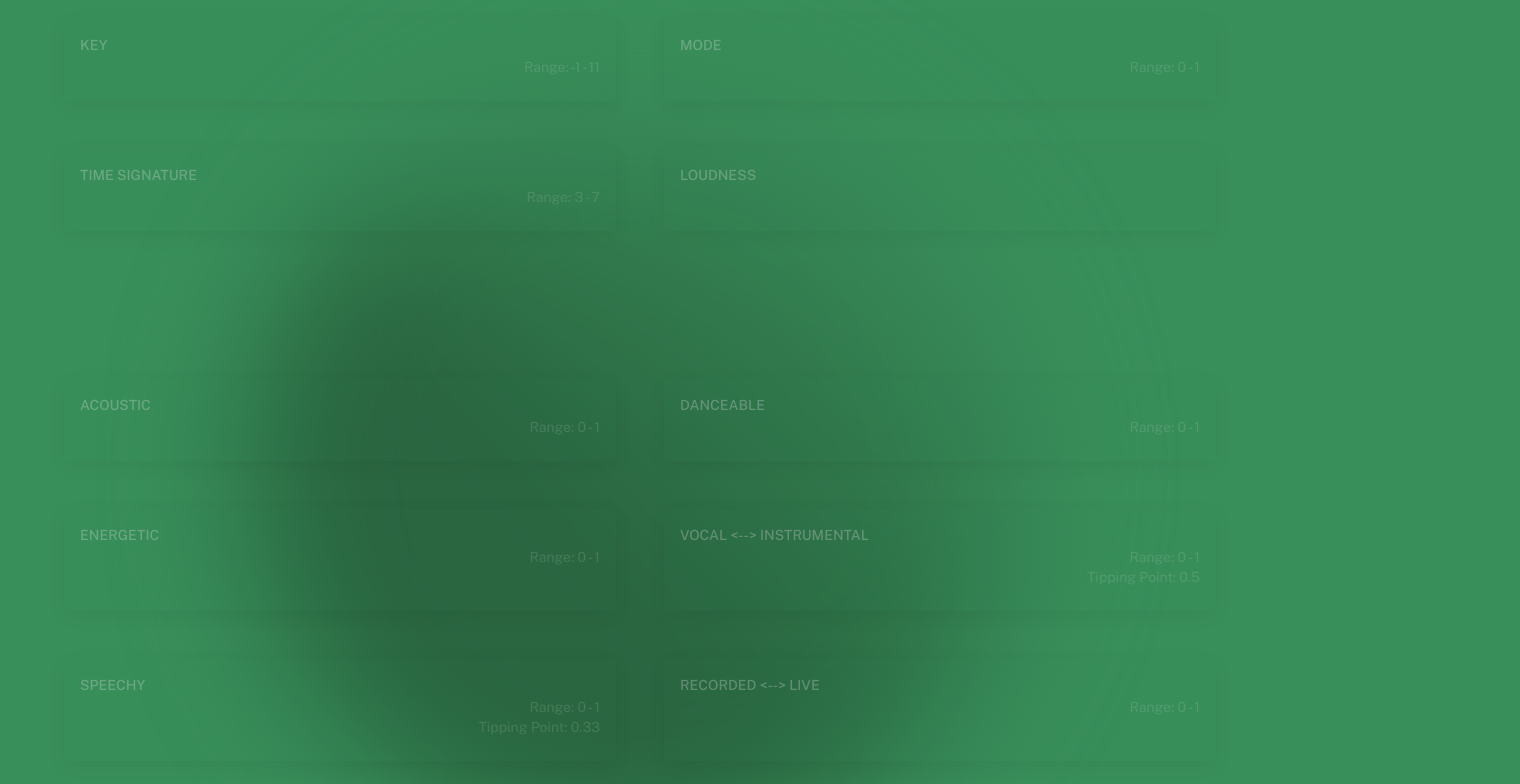
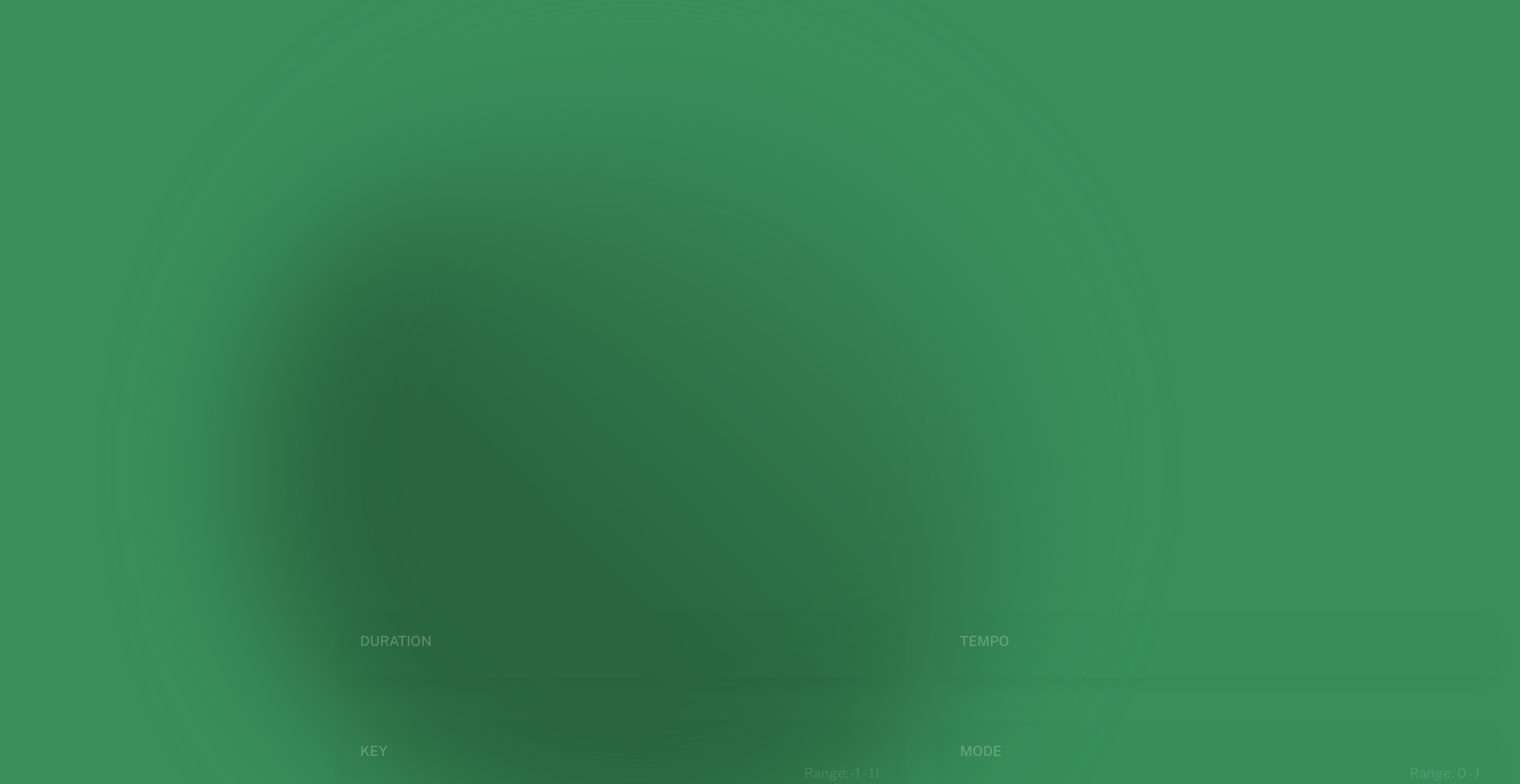
Before and after one commit to pointandline/specify, a Next.js app in the folder specify/: page / in a window 1280 px wide. Both pictures are taken after a click on the button "Begin.". Shown: the top 784 px of the page, 1520 px wide, since content can reach past the window. Built offline with nearby package versions, Linux system fonts and the light colour scheme.

Commit message:
fix [ui] index: fix MainUI not animating by forcing requestAnimationFrame reflow

```diff
--- a/specify/components/MainUICard.js
+++ b/specify/components/MainUICard.js
@@ -6,7 +6,6 @@ import styles from '@/styles/MainUICard.module.css'
 
 
 export default function MainUICard({ apiParam }) {
-  console.log(apiParam)
   const { name, range, tippingPoint } = apiParam;
 
   return (
--- a/specify/components/SphereAnimation.js
+++ b/specify/components/SphereAnimation.js
@@ -124,7 +124,7 @@ const SphereAnimation = ({ onButtonClick }) => {
         targets: sphereButtonContainerRef.current,
         opacity: 0,
         filter: 'blur(200px)',
-        duration: 3000,
+        duration: 5000,
         easing: 'easeInOutSine',
       });
     }
--- a/specify/pages/index.js
+++ b/specify/pages/index.js
@@ -12,6 +12,7 @@ import HomepageText from '@/components/HomepageText';
 import MainUI from '@/components/MainUI';
 import SphereAnimation from '@/components/SphereAnimation';
 import styles from '@/styles/Home.module.css'
+
 
 export default function Home() {
 
@@ -29,28 +30,32 @@ export default function Home() {
         targets: homepageTextRef.current,
         translateY: '100%',
         opacity: 0,
-        duration: 600,
-        easing: 'easeInQuad',
+        duration: 1200,
+        easing: 'easeInQuart',
         complete: () => {
           setHomepageTextVisible(false)
+
           // then, drop the main UI down from the top of the page
           // -> start by toggling it visible. this will look jarring at first,
           // -> but we can smooth this out by setting the parent container's opacity to 0 in Home's CSS.
           setShowMainUI(true);
-          if (mainUIRef.current) {
-            anime({
-              targets:mainUIRef.current,
-              opacity: 1,             // start/end opacity states to fade the elements in
-              duration: 6000,
-              delay: 2000,
-              easing: 'easeInOutQuad',
-            });
-          }
+
+          // we need to force a reflow, otherwise MainUI animation won't work since the component is fully rendered/available
+          requestAnimationFrame(() => {
+            if (mainUIRef.current) {
+              anime({
+                targets: mainUIRef.current,
+                translateY: ['0%', '150%'],
+                opacity: [0, 1],
+                duration: 1200,
+                delay: 900,
+                easing: 'easeOutQuart',
+              });
+            }
+          });
         }
       });
     }
-
-
   };
 
 
--- a/specify/styles/Home.module.css
+++ b/specify/styles/Home.module.css
@@ -1,8 +1,7 @@
 .mainUIContainer {
   position: absolute;
-  top: 50%;
-  left: 50%;
-  transform: translate(-50%, -50%);
+  top: -100%;
+  left: 25%;
+  transform: translateY(150%);
   z-index: 1;
-  transition: 1s filter linear;
 }
--- a/specify/styles/MainUICard.module.css
+++ b/specify/styles/MainUICard.module.css
@@ -7,5 +7,5 @@
 .card:hover {
   opacity: 1;
   transition: background-color 0.5s ease, opacity 0.5s ease;
-  background-color: rgba(0, 0, 0, 0.025) !important;
+  background-color: rgba(0, 0, 0, 0.13) !important;
 }
```
